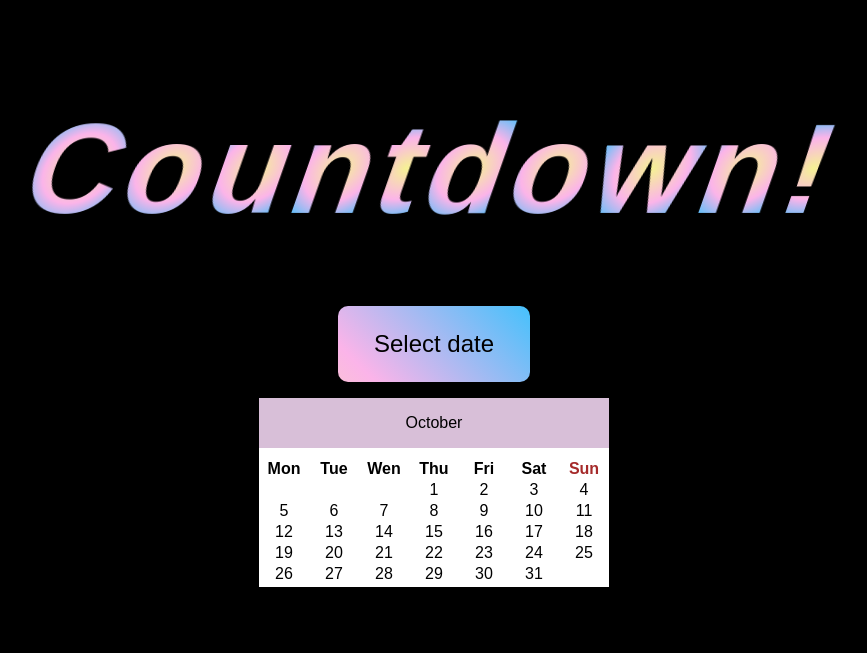
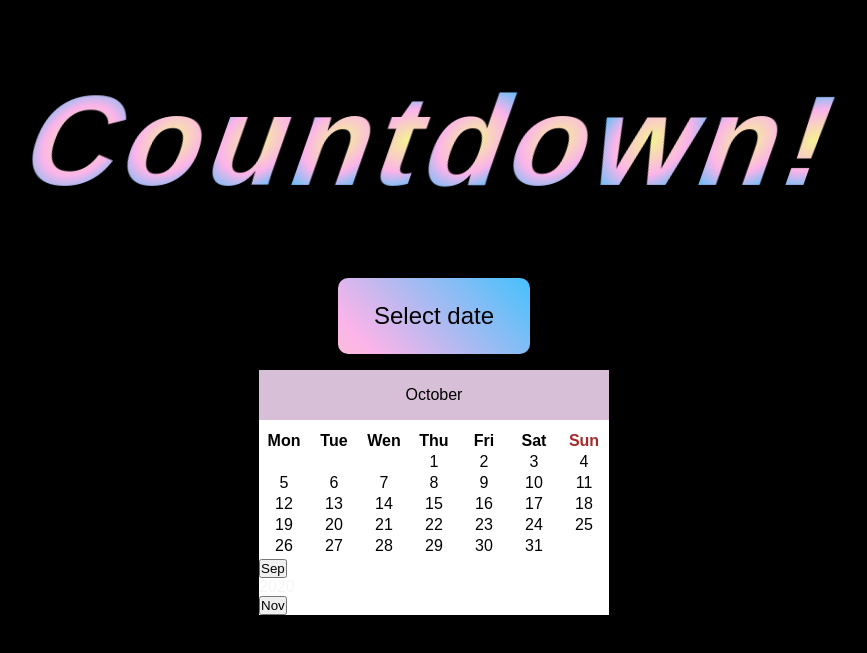
Before and after one commit to luana-david/Countdown, a plain HTML site: page index.html in a window 1280 px wide. Shown: the part 91-744 px from the top of the page, without its empty margins (206-1073 px from the left). Drawn offline with nearby package versions, Linux system fonts and the light colour scheme.

Commit message:
add hardcoded footer

```diff
--- a/index.html
+++ b/index.html
@@ -27,6 +27,11 @@
                 <div style="color: brown;">Sun</div>
             </div>
             <div class="days"></div>
+            <div class="footer">
+                <button class="prev">Sep</button>
+                <p>2020</p>
+                <button class="next">Nov</button>
+            </div>
         </div>
         <p id="result"></p>
     </div>
```
